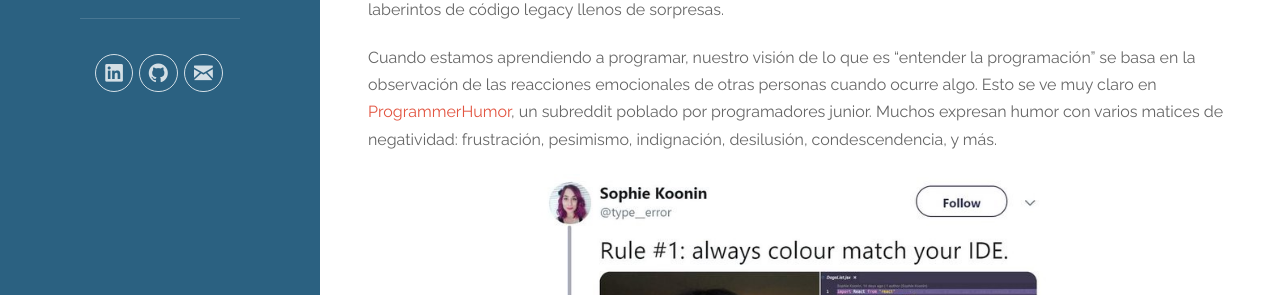
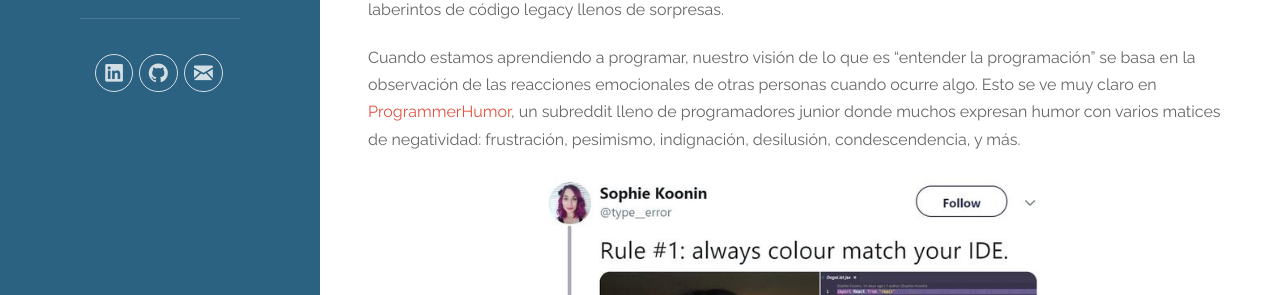
Before and after one commit to PabloReyes/PabloReyes.github.io, a Jekyll site: the page built from _posts/2019-04-22-programadores-negatividad.markdown, in a window 1280 px wide and 900 px high, scrolled down 1433 px. Shown: the part 158-453 px from the top of the window. Built offline with Jekyll 4.4.1, drawn with Linux system fonts in a browser that asks for light colours; nearby versions of some CDN libraries; comment, search, counter and statistics services are not loaded; some of the changed text lies outside the part shown.

```diff
--- a/_posts/2019-04-22-programadores-negatividad.markdown
+++ b/_posts/2019-04-22-programadores-negatividad.markdown
@@ -30,7 +30,7 @@ _**Nota**: Este artículo es una traducción personal al castellano del original
 ## Negatividad: la herramienta emocional de la cultura de programación
 La negatividad es tan importante para los programadores porque es una forma muy efectiva de comunicar valor. Cuando daba clases en un bootcamp de programación, era una práctica estándar inculcar a los estudiantes en la cultura de la industria con una saludable dosis de memes, historias y videos, de los cuales muchos giran en torno a la [frustración de los programadores con personas que simplemente no entienden](https://www.youtube.com/watch?v=BKorP55Aqvg). Es bueno poder usar herramientas emotivas para señalar las prácticas y hábitos que son Buenos, los que son Malos y los que son Oh Dios, Ni Se Te Ocurra. También es bueno preparar a los nuevos programadores para el hecho de que probablemente serán malinterpretados de una manera u otra por colegas no técnicos, que deberían prepararse para que todos sus amigos les cuenten sus ideas de aplicaciones del que serán super exitosas, que deberían prepararse para los interminables laberintos de código legacy llenos de sorpresas.
 
-Cuando estamos aprendiendo a programar, nuestro visión de lo que es “entender la programación” se basa en la observación de las reacciones emocionales de otras personas cuando ocurre algo. Esto se ve muy claro en [ProgrammerHumor](https://www.reddit.com/r/programmerhumor), un subreddit poblado por programadores junior. Muchos expresan humor con varios matices de negatividad: frustración, pesimismo, indignación, desilusión, condescendencia, y más.
+Cuando estamos aprendiendo a programar, nuestro visión de lo que es “entender la programación” se basa en la observación de las reacciones emocionales de otras personas cuando ocurre algo. Esto se ve muy claro en [ProgrammerHumor](https://www.reddit.com/r/programmerhumor), un subreddit lleno de programadores junior donde muchos expresan humor con varios matices de negatividad: frustración, pesimismo, indignación, desilusión, condescendencia, y más.
 
 ![via ProgrammerHumor](/images/uploads/ide-colour-makeup.jpg){:class="img-center"}
 
```
Also changed, not shown: other parts of _posts/2019-04-22-programadores-negatividad.markdown (+3 -3 lines).
